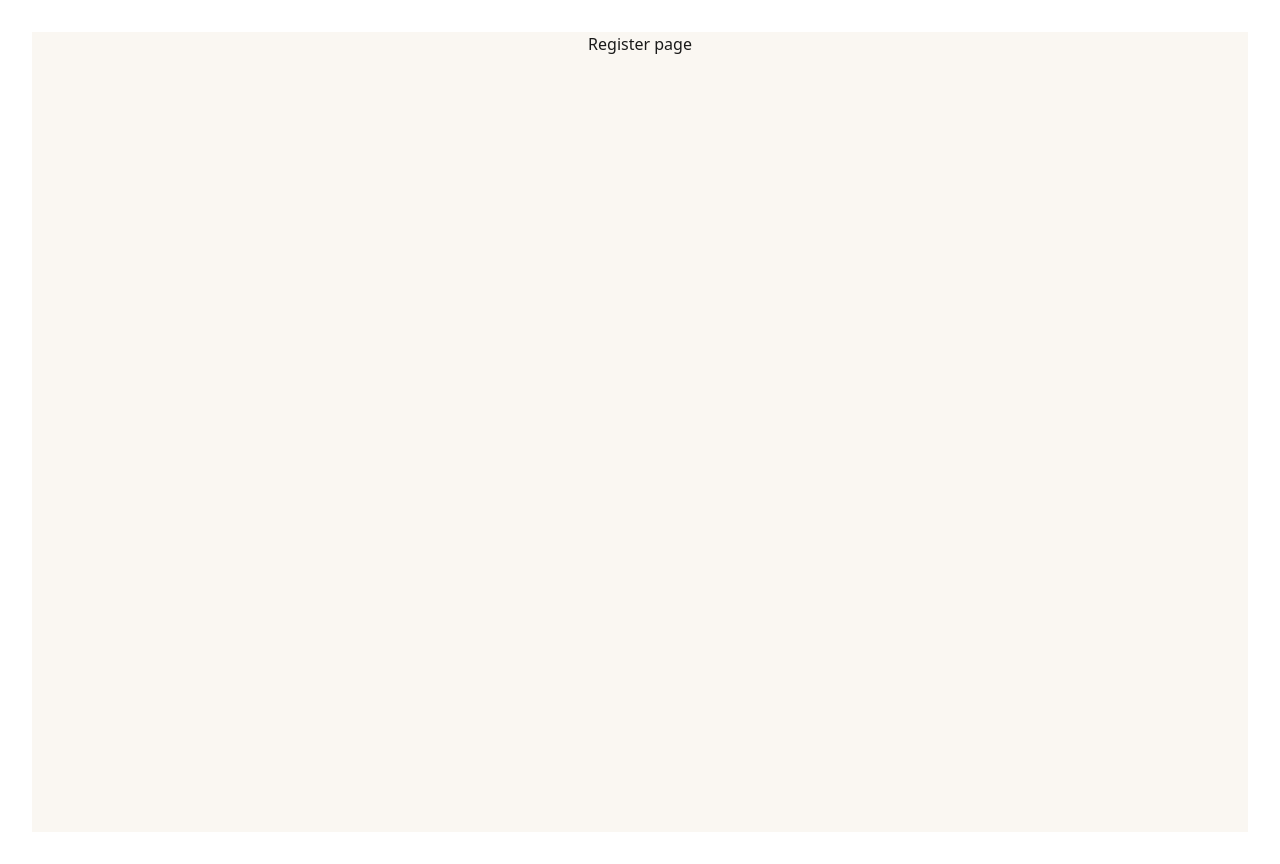
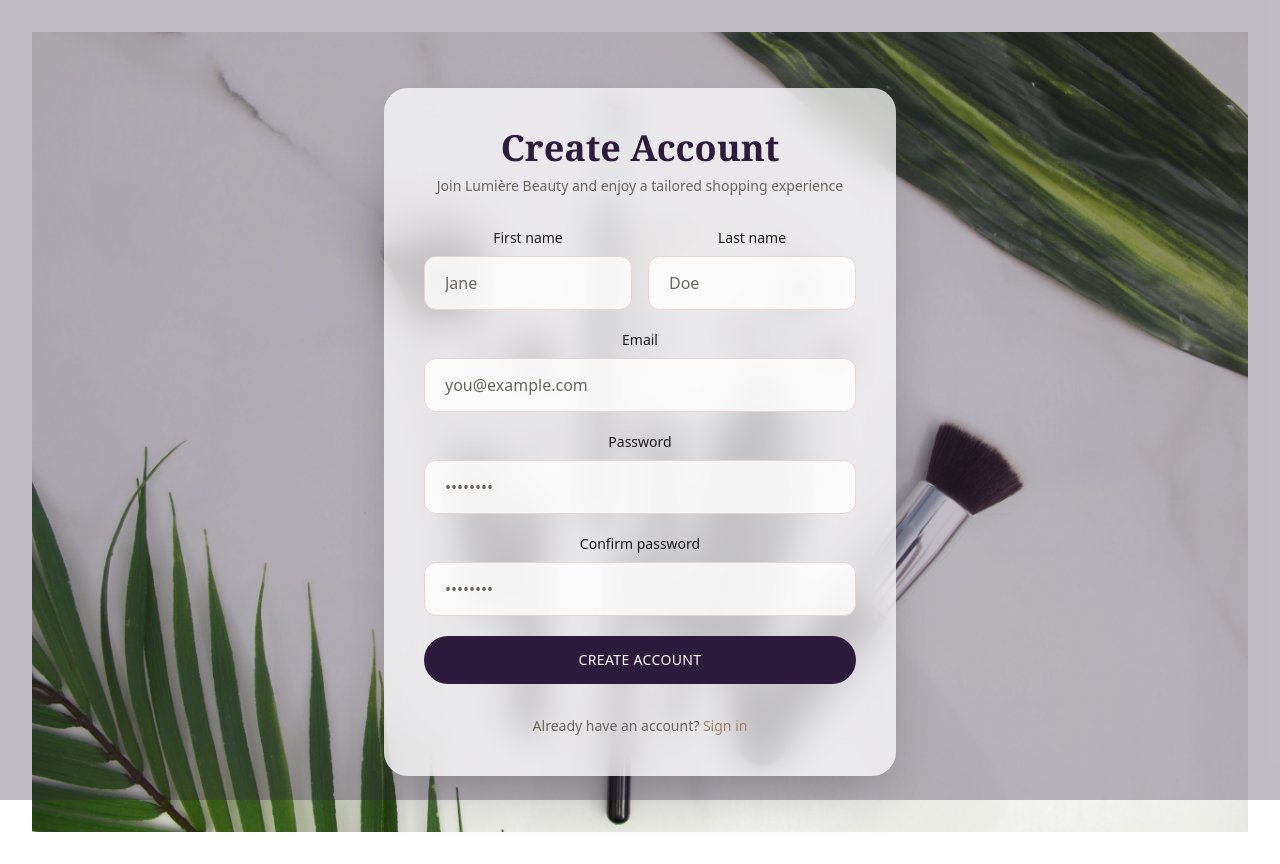
Before and after one commit to Navi2004725/CBC-Frontend, a React (Vite) app: page /register in a window 1280 px wide. Built offline with nearby package versions, Linux system fonts and the light colour scheme.

Commit message:
register page debug ✏️

```diff
--- a/src/pages/registerPage.jsx
+++ b/src/pages/registerPage.jsx
@@ -1,7 +1,126 @@
+import { Link, useNavigate } from "react-router-dom";
+import { useState } from "react";
+import axios from "axios";
+import toast from "react-hot-toast";
+
 export default function RegisterPage() {
+  const [firstName, setFirstName] = useState("");
+  const [lastName, setLastName] = useState("");
+  const [email, setEmail] = useState("");
+  const [password, setPassword] = useState("");
+  const [confirmPassword, setConfirmPassword] = useState("");
+  const navigate = useNavigate();
+
+  async function handleRegister() {
+    if (!firstName.trim() || !lastName.trim() || !email.trim() || !password || !confirmPassword) {
+      toast.error("Please fill in all fields.");
+      return;
+    }
+
+    if (password !== confirmPassword) {
+      toast.error("Passwords do not match.");
+      return;
+    }
+
+    try {
+      const response = await axios.post(import.meta.env.VITE_BACKEND_URL + "/users", {
+        firstName,
+        lastName,
+        email,
+        password,
+      });
+
+      toast.success(response.data.message || "Registration successful!");
+      navigate("/login");
+    } catch (error) {
+      console.error("Registration failed:", error);
+      toast.error(
+        error?.response?.data?.message ||
+          "Registration failed. Please try again."
+      );
+    }
+  }
+
   return (
-    <div>
-      <span>Register page</span>
+    <div className="w-full min-h-screen bg-[url('/loginbg.jpg')] bg-cover bg-center flex items-center justify-center p-4">
+      <div className="absolute inset-0 bg-accent/30" />
+      <div className="relative w-full max-w-lg glass rounded-3xl shadow-2xl p-8 lg:p-10">
+        <div className="text-center mb-8">
+          <h1 className="font-display text-4xl font-semibold text-accent">Create Account</h1>
+          <p className="text-muted text-sm mt-2">Join Lumière Beauty and enjoy a tailored shopping experience</p>
+        </div>
+
+        <div className="space-y-5">
+          <div className="grid grid-cols-1 md:grid-cols-2 gap-4">
+            <div>
+              <label className="block text-sm font-medium text-secondary mb-2">First name</label>
+              <input
+                value={firstName}
+                onChange={(e) => setFirstName(e.target.value)}
+                type="text"
+                className="input-field"
+                placeholder="Jane"
+              />
+            </div>
+            <div>
+              <label className="block text-sm font-medium text-secondary mb-2">Last name</label>
+              <input
+                value={lastName}
+                onChange={(e) => setLastName(e.target.value)}
+                type="text"
+                className="input-field"
+                placeholder="Doe"
+              />
+            </div>
+          </div>
+
+          <div>
+            <label className="block text-sm font-medium text-secondary mb-2">Email</label>
+            <input
+              value={email}
+              onChange={(e) => setEmail(e.target.value)}
+              type="email"
+              className="input-field"
+              placeholder="you@example.com"
+            />
+          </div>
+
+          <div>
+            <label className="block text-sm font-medium text-secondary mb-2">Password</label>
+            <input
+              value={password}
+              onChange={(e) => setPassword(e.target.value)}
+              type="password"
+              className="input-field"
+              placeholder="••••••••"
+            />
+          </div>
+
+          <div>
+            <label className="block text-sm font-medium text-secondary mb-2">Confirm password</label>
+            <input
+              value={confirmPassword}
+              onChange={(e) => setConfirmPassword(e.target.value)}
+              type="password"
+              className="input-field"
+              placeholder="••••••••"
+            />
+          </div>
+
+          <button onClick={handleRegister} className="btn-primary w-full">
+            Create Account
+          </button>
+        </div>
+
+        <div className="mt-8 text-center text-sm text-muted">
+          <p>
+            Already have an account?{" "}
+            <Link to="/login" className="text-rose-dark font-medium hover:text-accent transition-colors">
+              Sign in
+            </Link>
+          </p>
+        </div>
+      </div>
     </div>
   );
 }
```
